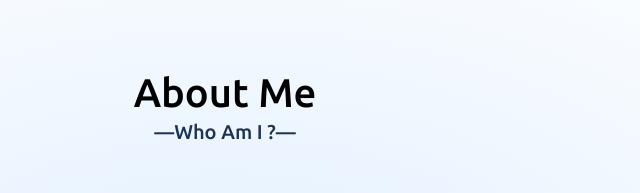
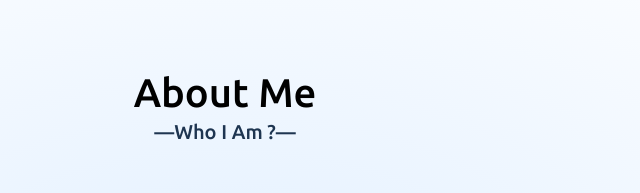
Before and after one commit to Mathivanan6032/My-Portfolio, a plain HTML site: page index.html in a window 1280 px wide. Shown: the part 830-1023 px from the top of the page, 415-1055 px from the left. Drawn offline with nearby package versions, Linux system fonts and the light colour scheme.

Commit message:
who I am chaned

```diff
--- a/styles.css
+++ b/styles.css
@@ -281,7 +281,7 @@
     background: radial-gradient(#e1efff, white);
   }
   .about .title::after {
-    content: "—Who Am I ?—";
+    content: "—Who I Am ?—";
     text-overflow: ellipsis;
     display: -webkit-inline-box;
     -webkit-line-clamp: 3;
```
